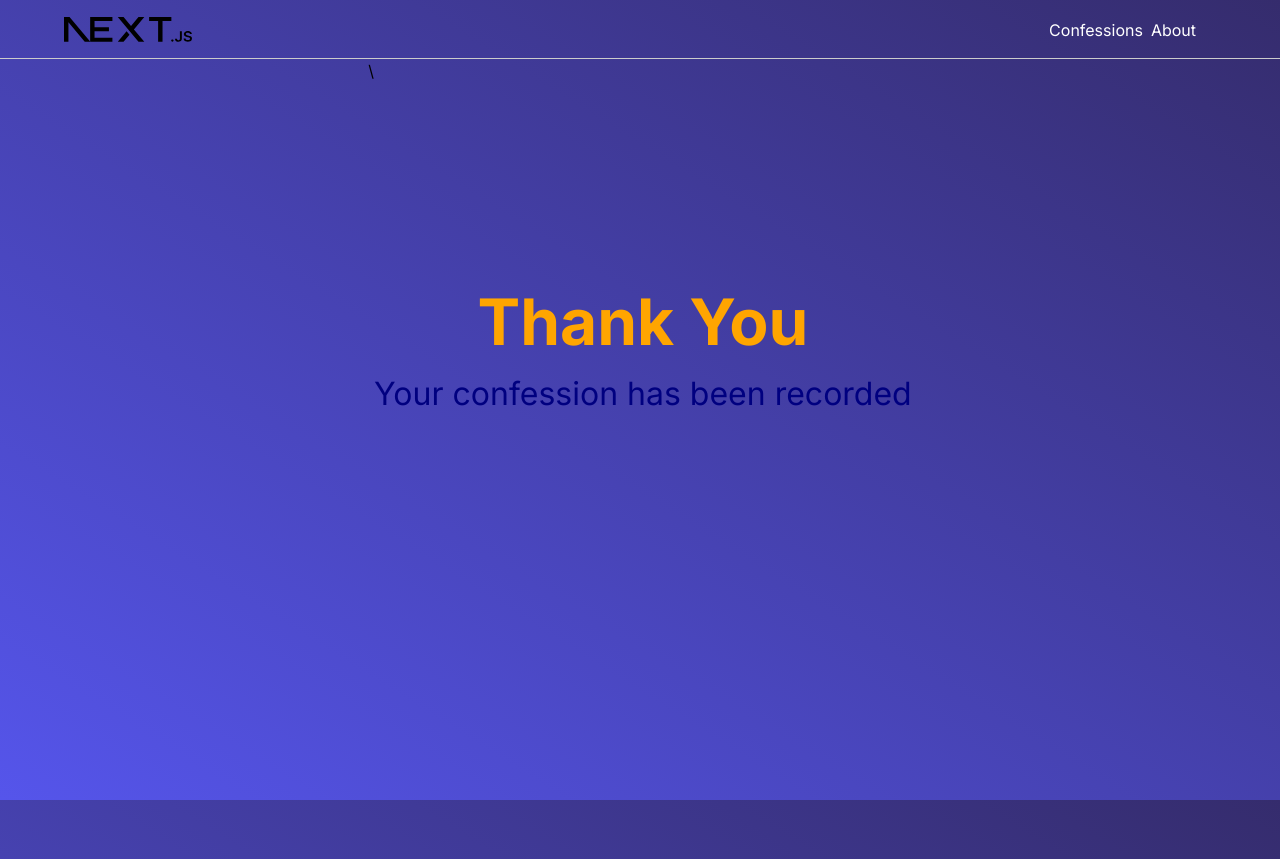
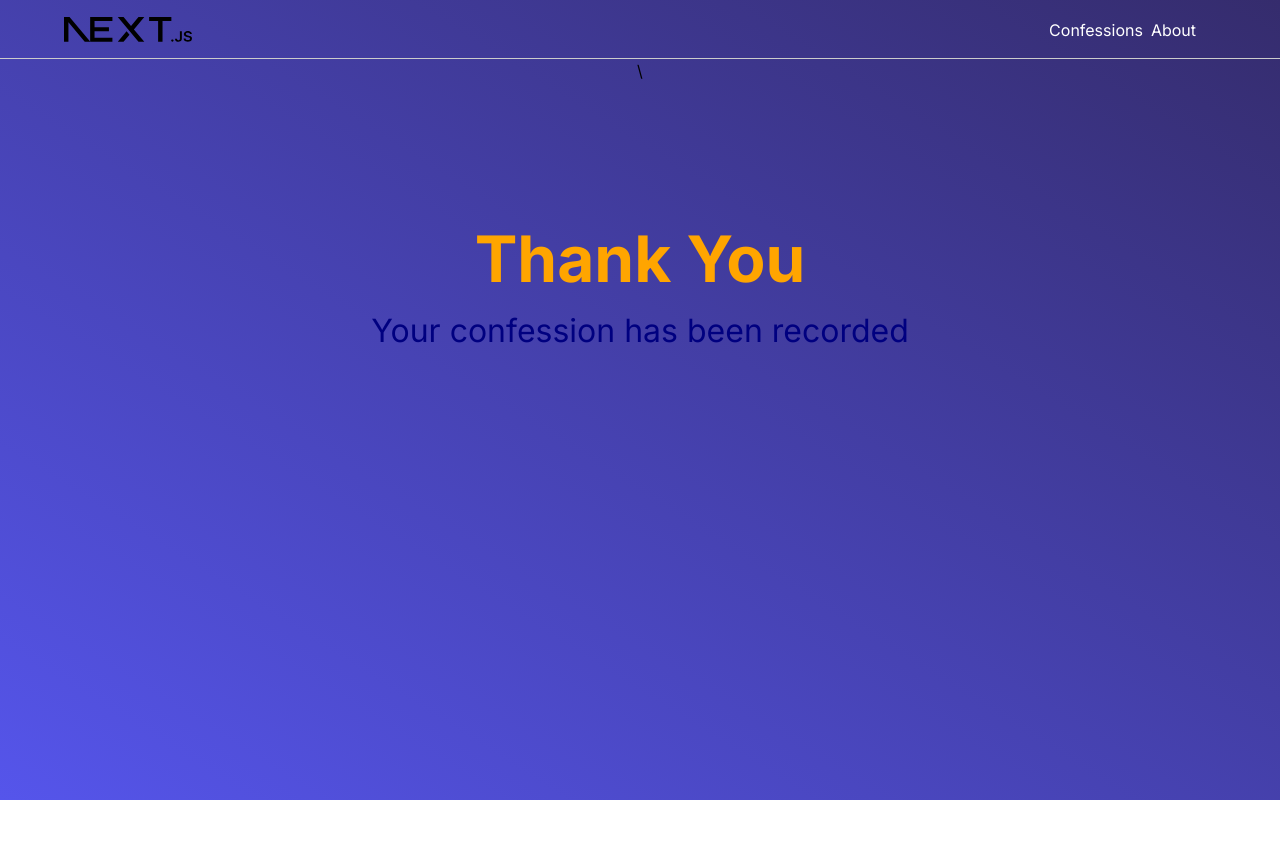
Before and after one commit to tesla59/whisperweb-frontend, a Next.js app: page /thankyou in a window 1280 px wide. After the commit the page ends 800 px from the top, so only its background shows below. Built offline with nearby package versions, Linux system fonts and the light colour scheme.

Commit message:
update some css

```diff
--- a/app/page.tsx
+++ b/app/page.tsx
@@ -6,7 +6,7 @@ export default function Home() {
     <>
       <div className='home-box'>
         <div className='greeting-box'>
-          <p style={{ fontSize: '4rem', color: 'orange' }}>Welcome to WhisperWeb</p>
+          <p style={{ fontSize: '4rem', color: 'orange' }}><b>Welcome to WhisperWeb</b></p>
           <p style={{ color: '#000080' }}>Wanna confess something?</p>
         </div>
         <Link href={'/confess'} className='home-button'>
--- a/app/thankyou/page.tsx
+++ b/app/thankyou/page.tsx
@@ -3,10 +3,8 @@ import styles from './thankyou.module.css'
 export default function ThankYou() {
     return (
         <div className={styles.container}>\
-            <div>
-                <div className={styles.upper_text}>Thank You</div>
-                <div className={styles.lower_text}>Your confession has been recorded</div>
-            </div>
+            <div className={styles.upper_text}>Thank You</div>
+            <div className={styles.lower_text}>Your confession has been recorded</div>
         </div>
     )
 }
--- a/app/thankyou/thankyou.module.css
+++ b/app/thankyou/thankyou.module.css
@@ -1,12 +1,12 @@
 .container {
     display: flex;
-    justify-content: center;
-    height: 100%;
+    flex-direction: column;
+    align-items: center;
     text-align: center;
 }
 
 .upper_text {
-    margin-top: 40%;
+    margin-top: 10%;
     color: orange;
     font-size: 4rem;
     font-weight: bold;
```
